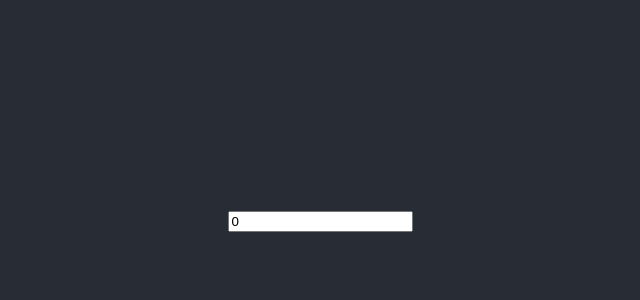
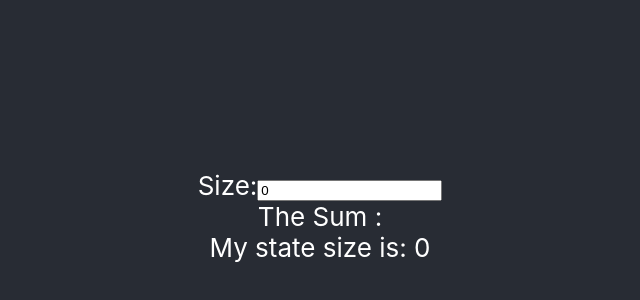
Before and after one commit to fung11111111/Counter_ReactJs_basic, a React (Create React App) app: page / in a window 1280 px wide. Shown: the part 184-484 px from the top of the page, without its empty margins (320-960 px from the left). Built offline with nearby package versions, Linux system fonts and the light colour scheme.

Commit message:
[Count ReactJs][Ray Lam] feat: add counter size generator and a blind method to get value from child component

```diff
--- /dev/null
+++ b/src/Component/CounterGroupSum.js
@@ -0,0 +1,15 @@
+import React, { Component } from 'react';
+
+export default class CounterGroupSum extends Component {
+    constructor(props){
+        super(props);
+    }
+    render(){
+        return (
+           <div>
+               <label>The Sum :</label>
+           </div>
+
+        );
+    }
+}
--- /dev/null
+++ b/src/Component/CounterSizeGenerator.js
@@ -0,0 +1,29 @@
+import React, { Component } from 'react';
+
+export default class CounterSizeGenerator extends Component {
+    constructor(props){
+        super(props);
+
+        this.state = {
+            size: 0
+        };
+
+    }
+
+    changeCounterSize = (event) => {
+        console.log(event.target.value);
+        let number = event.target.value.length > 0 ? parseInt(event.target.value) : 0;
+        this.setState({size: number});
+
+        this.props.functionCallFromParent(number);
+    }
+
+    render(){
+        return (
+            <div>
+            <label>Size:</label>
+            <input type = "number" value={this.state.size} onChange = {this.changeCounterSize.bind(this)}></input>
+            </div>
+        );
+    }
+}
--- a/src/Component/MultiCounter.js
+++ b/src/Component/MultiCounter.js
@@ -1,5 +1,7 @@
 import React, { Component } from 'react';
 import CounterGroup from './CounterGroup'
+import CounterSizeGerator from './CounterSizeGenerator';
+import CounterGroupSum from './CounterGroupSum';
 
 export default class MultiCounter extends Component {
     constructor(props){
@@ -8,20 +10,22 @@ export default class MultiCounter extends Component {
         this.state = {
             size: 0
         };
+
     }
-    onChagne = (event) => {
-        console.log(event.target.value);
-        let number = event.target.value.length > 0 ? parseInt(event.target.value) : 0;
-        this.setState({size: number});
+
+    getCounterSize=(data_from_child)=>{
+        this.setState({size: data_from_child});
+        console.log(data_from_child);
     }
+
     render(){
-        const size = 0;
         return (
             <div>
-              <input type = "number" value={this.state.size} onChange= {this.onChagne}></input>
+              <CounterSizeGerator functionCallFromParent={this.getCounterSize.bind(this)}/>
+              <CounterGroupSum />
               <CounterGroup size={this.state.size}/>
+        <span>My state size is: {this.state.size}</span>
             </div>
-
         );
     }
 }
```
Also changed, not shown: 1 other file (tests, documents, lock files or other folders).
